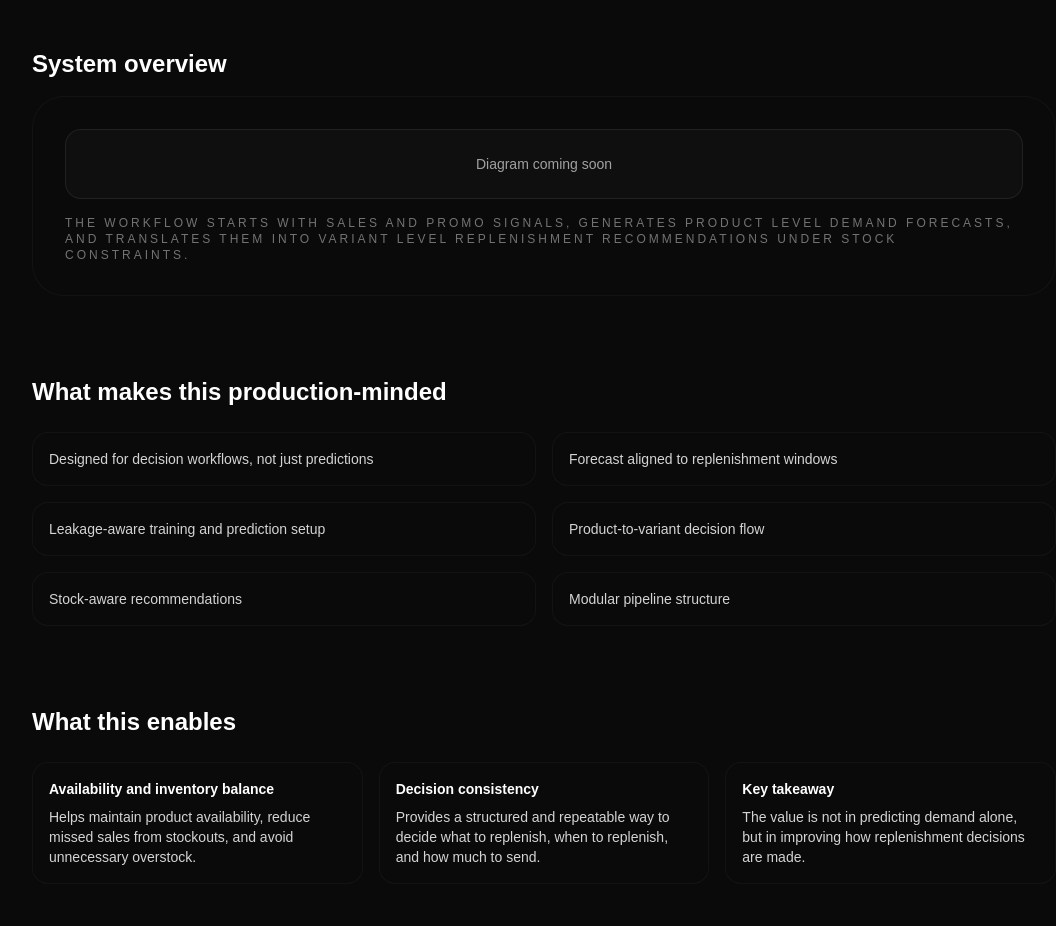
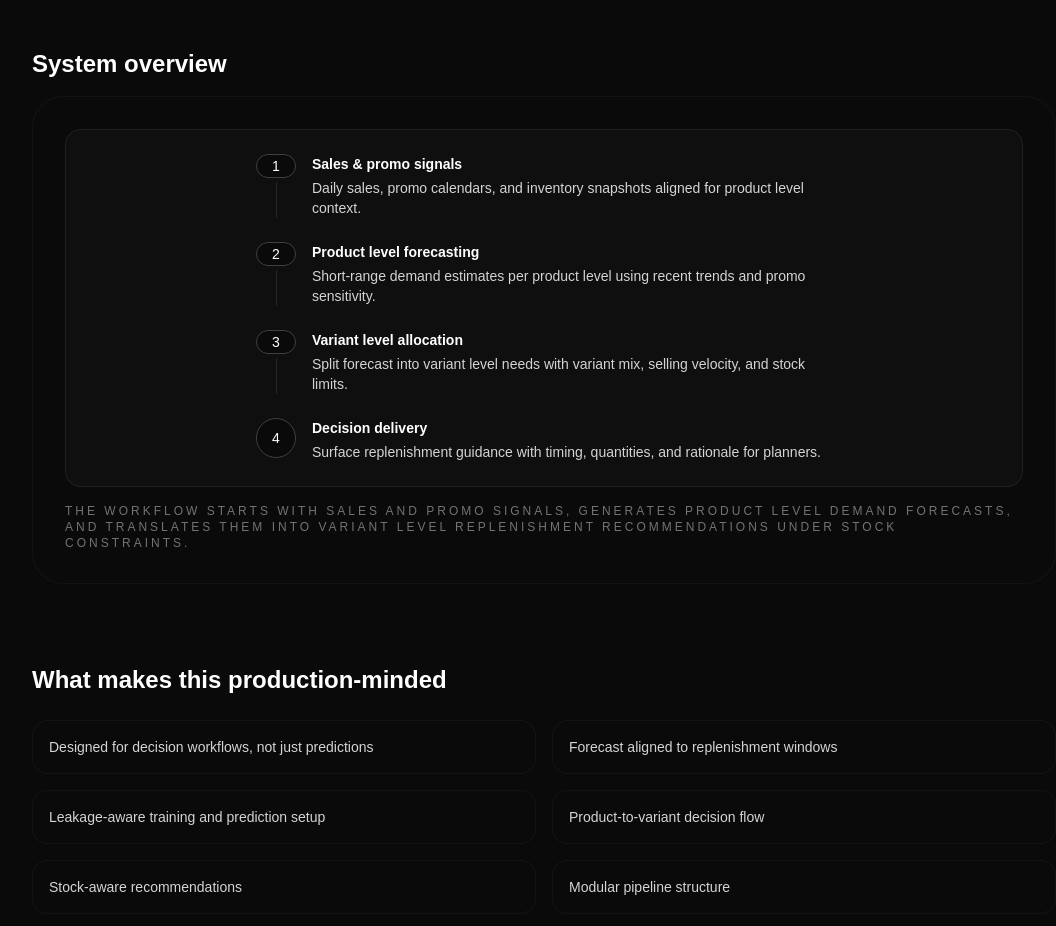
Before and after one commit to zawlynnhtut/portfolio-site, a Next.js app in the folder portfolio-site/: page /project-1 in a window 1280 px wide. Shown: the part 1200-2126 px from the top of the page, without its empty margins (96-1152 px from the left). Built offline with nearby package versions, Linux system fonts and the light colour scheme.

Commit message:
project-1 updates

```diff
--- a/portfolio-site/src/app/project-1/page.tsx
+++ b/portfolio-site/src/app/project-1/page.tsx
@@ -90,8 +90,42 @@ export default function ProjectOne() {
         <section className="space-y-4">
           <h2 className="text-2xl font-semibold">System overview</h2>
           <div className="rounded-[2rem] border border-neutral-900/80 bg-neutral-950/60 p-8">
-            <div className="rounded-2xl border border-neutral-800/80 bg-neutral-900/40 p-6 text-neutral-400 text-sm text-center">
-              Diagram coming soon
+            <div className="rounded-2xl border border-neutral-800/80 bg-neutral-900/40 p-6">
+              <div className="mx-auto max-w-xl space-y-6">
+                {[
+                  {
+                    title: "Sales & promo signals",
+                    body: "Daily sales, promo calendars, and inventory snapshots aligned for product level context.",
+                  },
+                  {
+                    title: "Product level forecasting",
+                    body: "Short-range demand estimates per product level using recent trends and promo sensitivity.",
+                  },
+                  {
+                    title: "Variant level allocation",
+                    body: "Split forecast into variant level needs with variant mix, selling velocity, and stock limits.",
+                  },
+                  {
+                    title: "Decision delivery",
+                    body: "Surface replenishment guidance with timing, quantities, and rationale for planners.",
+                  },
+                ].map((step, index, arr) => (
+                  <div key={step.title} className="flex gap-4">
+                    <div className="flex flex-col items-center">
+                      <span className="flex h-10 w-10 items-center justify-center rounded-full border border-neutral-700 bg-neutral-950 text-sm text-white">
+                        {index + 1}
+                      </span>
+                      {index < arr.length - 1 && (
+                        <span className="mt-1 h-full w-px bg-neutral-800" />
+                      )}
+                    </div>
+                    <div className="space-y-1 text-sm">
+                      <p className="font-semibold text-white">{step.title}</p>
+                      <p className="text-neutral-300">{step.body}</p>
+                    </div>
+                  </div>
+                ))}
+              </div>
             </div>
             <p className="mt-4 text-xs uppercase tracking-[0.25em] text-neutral-500">
               The workflow starts with sales and promo signals, generates product level demand forecasts, and translates them into variant level replenishment recommendations under stock constraints.
```
